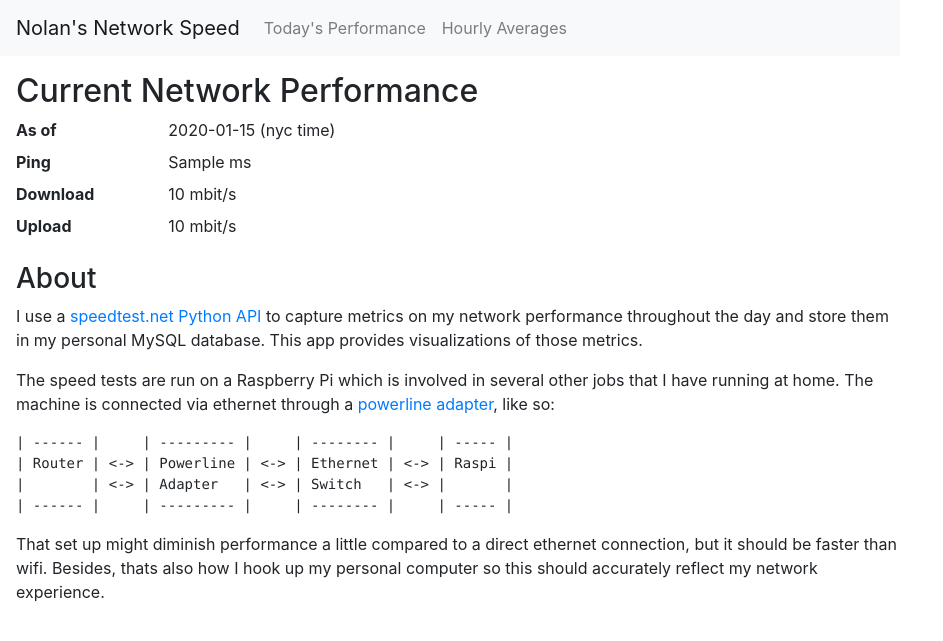
After one commit to nolanbconaway/home-network-speed, a Flask app: template app/templates/about.html in a window 1280 px wide. The commit adds this page. Shown: the top 641 px of the page, without its empty margins (0-943 px from the left). Run offline with Flask 2, Linux system fonts and the light colour scheme; the template is opened without the code that fills it: most values are stand-ins (such as "Sample title", 1, 10 or a date in 2020); some libraries are stand-ins or nearby versions.

Commit message:
add about; ui improvements
Lookin good!

```diff
--- a/app/__init__.py
+++ b/app/__init__.py
@@ -10,6 +10,8 @@ import pytz
 # flask imports
 from flask import Flask
 from flask import render_template
+from flask import redirect
+from flask import url_for
 
 # flask extensions
 from flask_sqlalchemy import SQLAlchemy
@@ -108,3 +110,20 @@ def hourly():
     charts.append(plotting.hour_distributions(df, "Download (mbits)"))
     charts.append(plotting.hour_distributions(df, "Upload (mbits)"))
     return render_template("display_charts.html", charts=charts)
+
+
+@app.route("/")
+def about():
+    """Show the about page."""
+    sql = """
+    select
+    convert_tz(dttm_utc, 'UTC', 'US/Eastern') as dttm_nyc,
+    ping_ms                                   as 'Ping (ms)',
+    download_mbits                            as 'Download (mbits)',
+    upload_mbits                              as 'Upload (mbits)'
+    from snapshots
+    order by dttm_utc desc
+    limit 1
+    """
+    record = db.session.execute(sql).first()
+    return render_template("about.html", last_snapshot=record)
--- /dev/null
+++ b/app/templates/about.html
@@ -0,0 +1,58 @@
+<!DOCTYPE html>
+
+{% extends 'base.html' %}
+{% block content %}
+
+<div id=about>
+    <h2>Current Network Performance</h2>
+    <dl class="row">
+        <dt class="col-sm-2">As of</dt>
+        <dd class="col-sm-9">{{last_snapshot.dttm_nyc.strftime("%B %-d %Y, %-I:%M %p")}} (nyc time)</dd>
+
+        <dt class="col-sm-2">Ping</dt>
+        <dd class="col-sm-9">{{last_snapshot['Ping (ms)']}} ms</dd>
+
+        <dt class="col-sm-2">Download</dt>
+        <dd class="col-sm-9">{{last_snapshot['Download (mbits)'] | round(2)}} mbit/s</dd>
+
+        <dt class="col-sm-2">Upload</dt>
+        <dd class="col-sm-9">{{last_snapshot['Upload (mbits)'] | round(2)}} mbit/s</dd>
+    </dl>
+
+
+    <h3>About</h3>
+
+    <p>
+        I use a <a href="https://github.com/sivel/speedtest-cli">speedtest.net Python API</a> to capture metrics on my
+        network performance throughout the day and store them in my personal MySQL database. This app provides
+        visualizations of those metrics.
+    </p>
+
+    <p>
+        The speed tests are run on a Raspberry Pi which is involved in several other jobs that I have running at
+        home. The machine is connected via ethernet through a <a href="https://www.amazon.com/dp/B01N7YQO9G">powerline
+            adapter</a>, like so:
+    </p>
+
+    <pre>
+| ------ |     | --------- |     | -------- |     | ----- |
+| Router | <-> | Powerline | <-> | Ethernet | <-> | Raspi |
+|        | <-> | Adapter   | <-> | Switch   | <-> |       |
+| ------ |     | --------- |     | -------- |     | ----- |
+</pre>
+
+    <p>
+        That set up might diminish performance a little compared to a direct ethernet connection, but it should be
+        faster than wifi. Besides, thats also how I hook up my personal computer so this should accurately reflect my
+        network experience.
+    </p>
+</div>
+
+
+<style>
+    #about {
+        padding-left: 1em;
+        padding-top: 1em
+    }
+</style>
+{% endblock content %}
--- a/app/templates/base.html
+++ b/app/templates/base.html
@@ -39,7 +39,7 @@
     {% endfor %}
 
     <nav class="navbar navbar-expand-lg navbar-light bg-light">
-      <a class="navbar-brand">Nolan's Network Speed</a>
+      <a class="navbar-brand" href="{{url_for('about')}}">Nolan's Network Speed</a>
       <button class="navbar-toggler" type="button" data-toggle="collapse" data-target="#navbarSupportedContent"
         aria-controls="navbarSupportedContent" aria-expanded="false" aria-label="Toggle navigation">
         <span class="navbar-toggler-icon"></span>
--- a/app/templates/display_charts.html
+++ b/app/templates/display_charts.html
@@ -17,6 +17,7 @@
     #chart_container canvas {
         margin-top: 2em;
         margin-bottom: 2em;
+        margin-left: 0px;
     }
 </style>
 
```
Also changed, not shown: app/plotting.py (+15 -21 lines).
